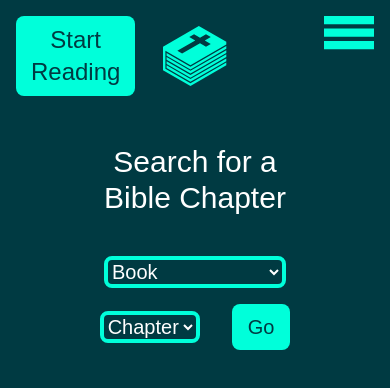
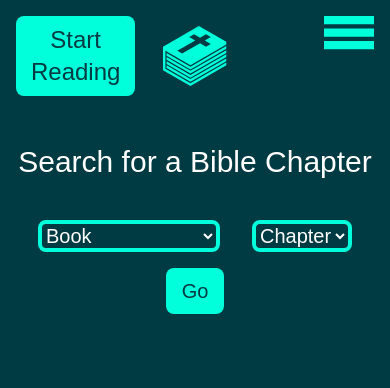
Before and after one commit to Leslie-23/mern-bible, a React (Create React App) app: page /search in a window 390 px wide. Shown: the top 388 px of the page. Built offline with nearby package versions, Linux system fonts and the light colour scheme; a web font is replaced by a local one.

Commit message:
Text margin errors solved on mobile

```diff
--- a/src/components/SavedVerseList/SavedVerseList.jsx
+++ b/src/components/SavedVerseList/SavedVerseList.jsx
@@ -53,10 +53,6 @@ export default function SavedVerseList({ verses, setVerses }) {
             </>
           )}
         </Disclosure>
-        {/* <h1 className="inline-flex text-2xl text-white">
-              {v.book} {v.chapter}:{v.verse}
-            </h1>
-            <p className="text-xl text-white">{v.text}</p> */}
       </div>
     );
   });
--- a/src/components/Text/Text.jsx
+++ b/src/components/Text/Text.jsx
@@ -55,7 +55,7 @@ export default function Text({ chapterMeta, loading, setLoading }) {
   };
 
   return (
-    <div className="text-left font-theme px-4">
+    <div className="text-left font-theme">
       {chapterMeta && chapterMeta.results ? (
         <div>
           <h1 className="my-4 text-3xl text-white">
--- a/src/pages/SearchPage/SearchPage.jsx
+++ b/src/pages/SearchPage/SearchPage.jsx
@@ -22,8 +22,8 @@ export default function SearchPage() {
   console.log(chapterMeta, "<= chapterMeta");
 
   return (
-    <div className="m-12 bg-primary text-center">
-      <h1 className="m-8 font-theme text-white text-3xl">Search for a Bible Chapter</h1>
+    <div className="mt-12 bg-primary text-center">
+      <h1 className="my-8 font-theme text-white text-3xl">Search for a Bible Chapter</h1>
       <SearchForm getQueryObj={getQueryObj} setLoading={setLoading}/>
       <Text chapterMeta={chapterMeta} loading={loading} setLoading={setLoading}/>
     </div>
```
